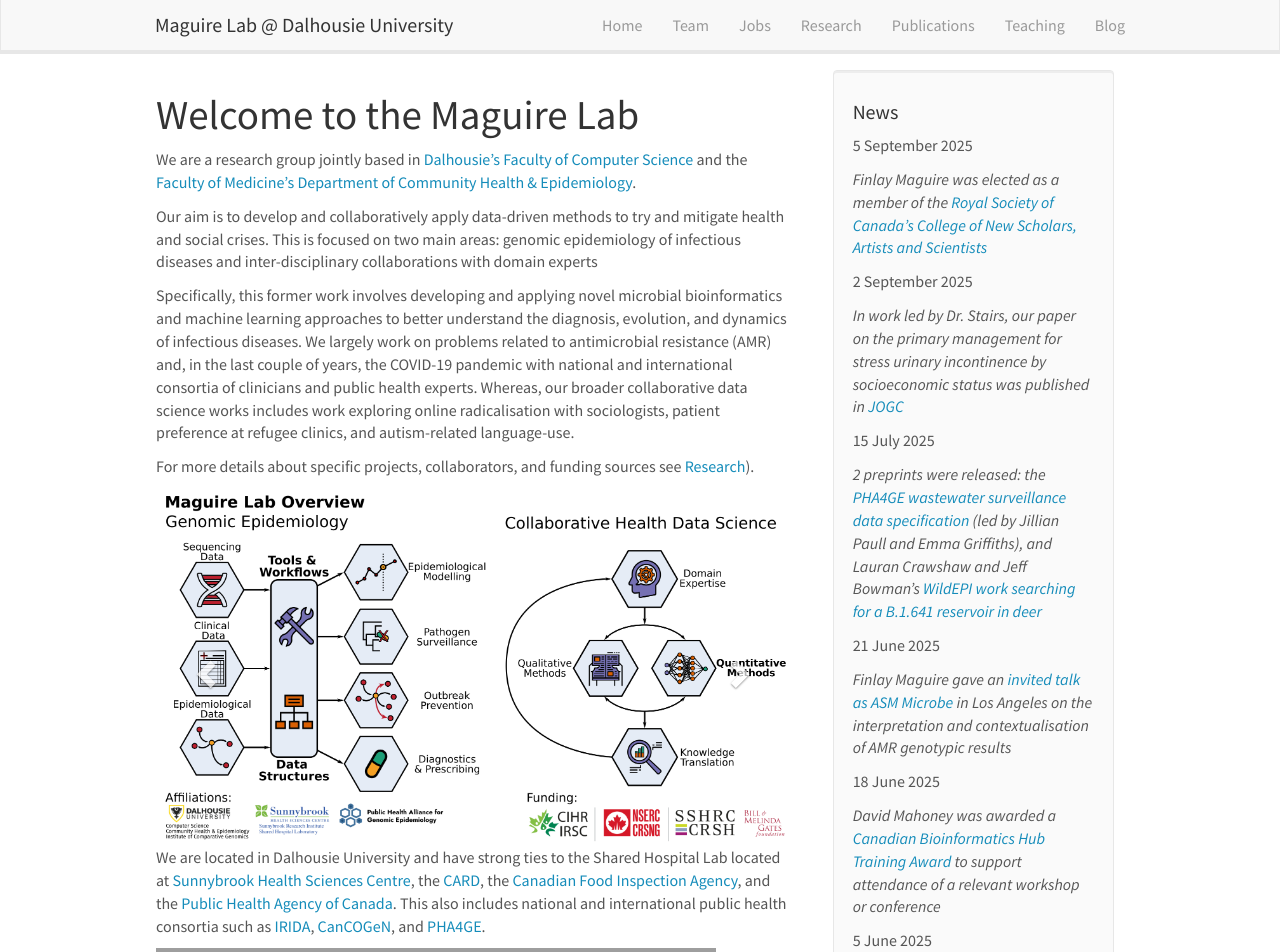
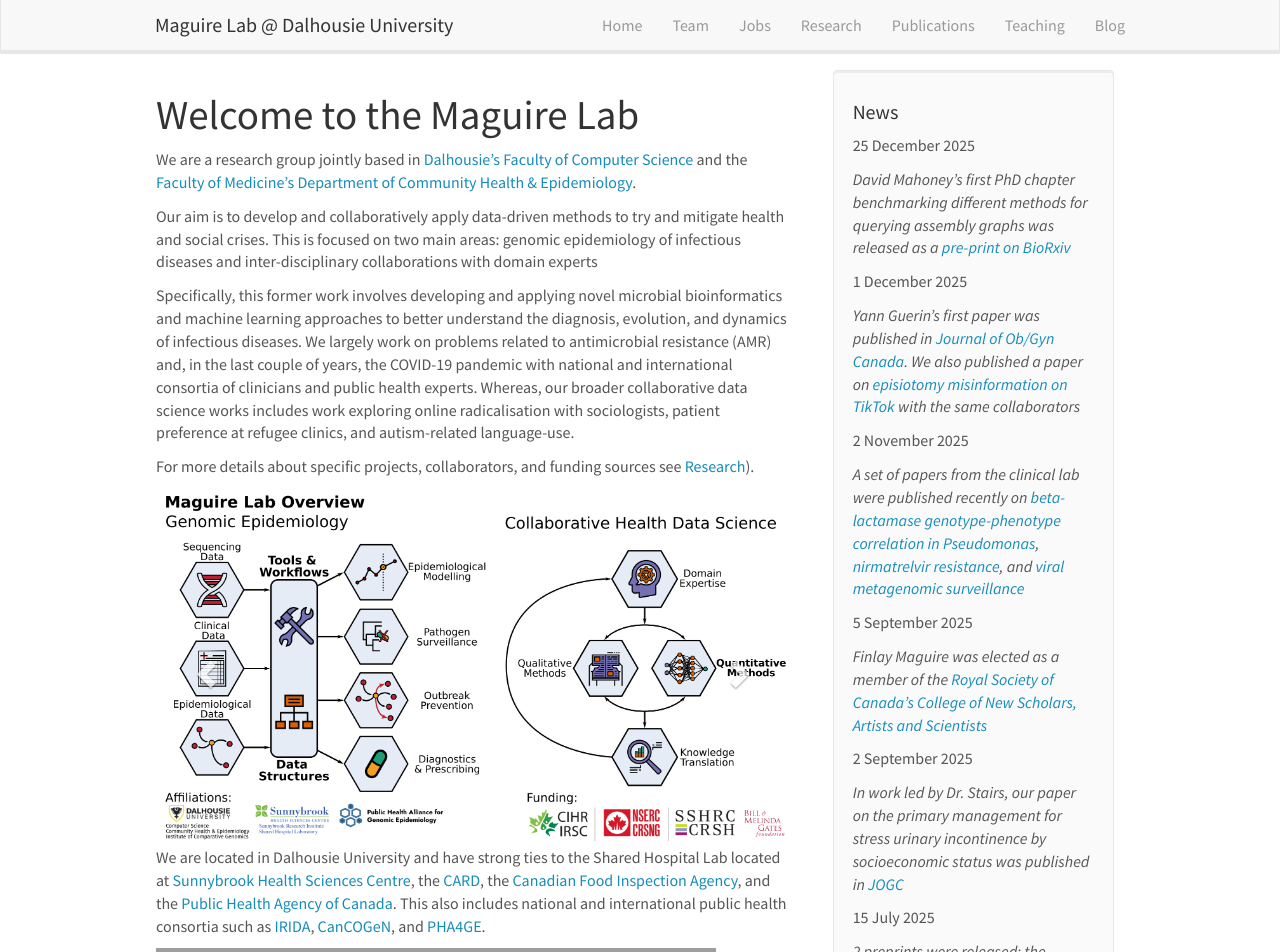
Before and after one commit to maguire-lab/maguire-lab.github.io, a Jekyll site: the page built from _pages/home.md, in a window 1280 px wide and 1400 px high. Shown: the top 952 px of the window. Built offline with Jekyll 4.4.1, drawn with Linux system fonts in a browser that asks for light colours; nearby versions of some CDN libraries; some of the changed text lies outside the part shown; grey boxes are pictures that could not be loaded.

Commit message:
Add extra news items

```diff
--- a/_data/news.yml
+++ b/_data/news.yml
@@ -1,3 +1,9 @@
+- date: 25 December 2025
+  headline: "David Mahoney's first PhD chapter benchmarking different methods for querying assembly graphs was released as a [pre-print on BioRxiv](https://www.biorxiv.org/content/10.64898/2025.12.25.693921.abstract)"
+- date: 1 December 2025
+  headline: "Yann Guerin's first paper was published in [Journal of Ob/Gyn Canada](https://www.sciencedirect.com/science/article/pii/S1701216325004451). We also published a paper on [episiotomy misinformation on TikTok](https://link.springer.com/article/10.1007/s00192-025-06496-1) with the same collaborators"
+- date: 2 November 2025
+  headline: "A set of papers from the clinical lab were published recently on [beta-lactamase genotype-phenotype correlation in Pseudomonas](https://academic.oup.com/jid/advance-article-abstract/doi/10.1093/infdis/jiaf585/8325550), [nirmatrelvir resistance](https://academic.oup.com/jid/article/232/5/e789/8155768), and [viral metagenomic surveillance](https://www.sciencedirect.com/science/article/pii/S1386653225001192)"
 - date: 5 September 2025
   headline: "Finlay Maguire was elected as a member of the [Royal Society of Canada's College of New Scholars, Artists and Scientists](https:///maguire-lab.github.io/assets/rsc.pdf)"
 - date: 2 September 2025
```
